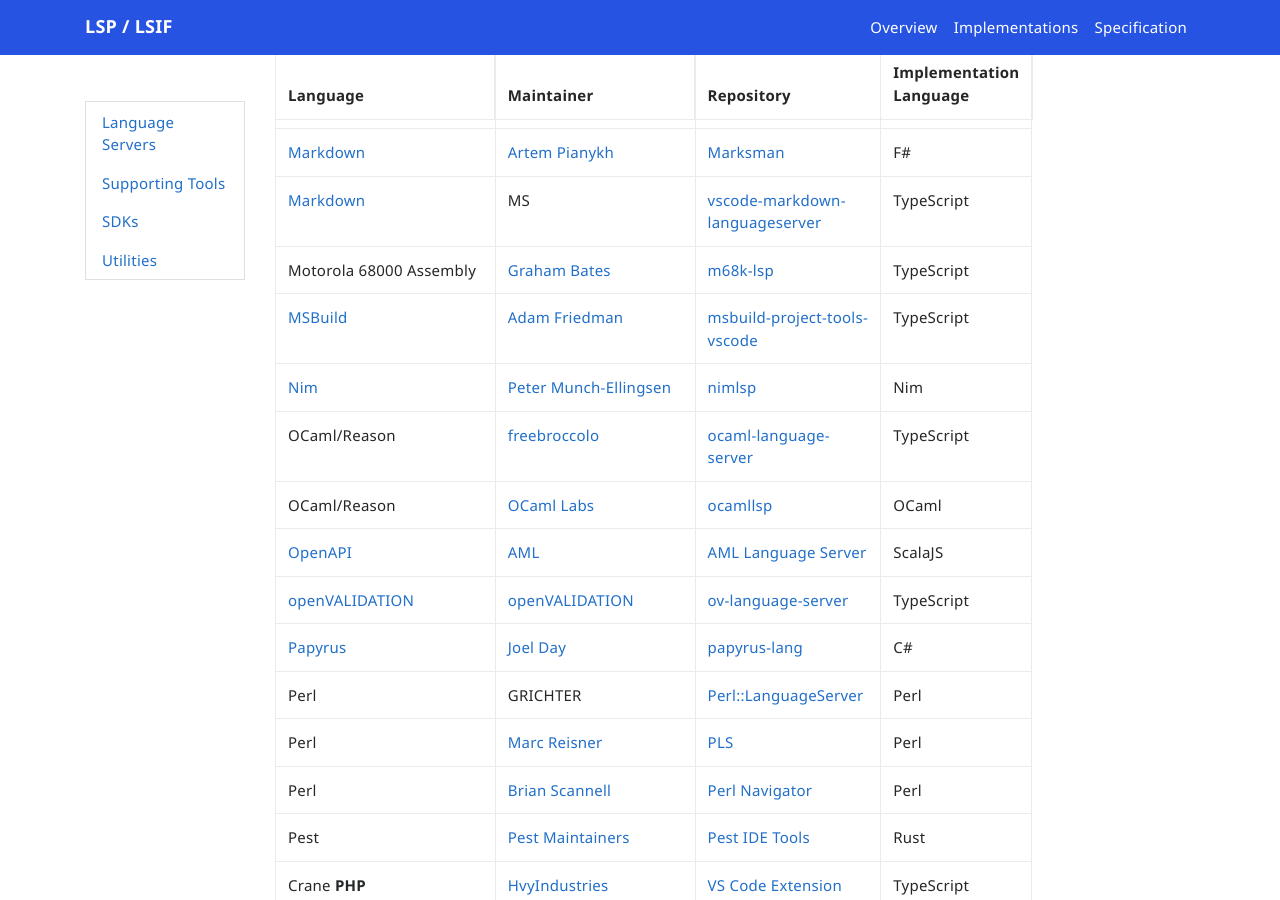
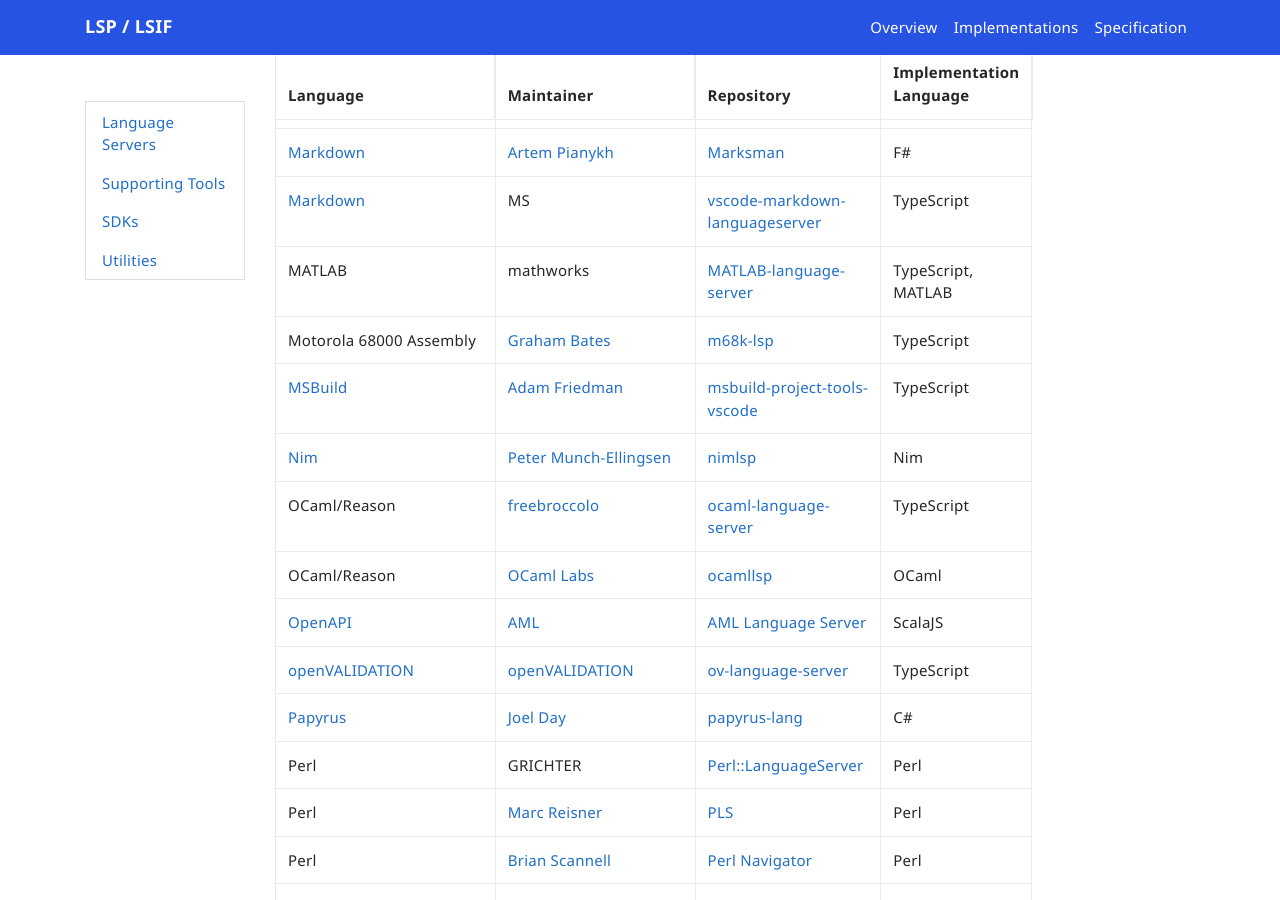
Before and after one commit to microsoft/language-server-protocol, a Jekyll site: the page built from _implementors/servers.md, in a window 1280 px wide and 900 px high, scrolled down 6275 px. Built offline with Jekyll 4.4.1, drawn with Linux system fonts in a browser that asks for light colours; nearby versions of some CDN libraries; comment, search, counter and statistics services are not loaded.

Commit message:
add matlab

```diff
--- a/_implementors/servers.md
+++ b/_implementors/servers.md
@@ -118,6 +118,7 @@
 | [IBM **LALR** Parser Generator language](https://sourceforge.net/projects/lpg/)| [kuafuwang](https://github.com/kuafuwang) | [LPG-language-server](https://github.com/kuafuwang/LPG-language-server) | C++ |
 | [Markdown](https://commonmark.org) | [Artem Pianykh](https://github.com/artempyanykh) | [Marksman](https://github.com/artempyanykh/marksman) | F# |
 | [Markdown](https://commonmark.org) | MS | [vscode-markdown-languageserver](https://github.com/microsoft/vscode/tree/main/extensions/markdown-language-features/server) | TypeScript |
+| MATLAB | mathworks | [MATLAB-language-server](https://github.com/mathworks/MATLAB-language-server) | TypeScript, MATLAB |
 | Motorola 68000 Assembly | [Graham Bates](https://github.com/grahambates) | [m68k-lsp](https://github.com/grahambates/m68k-lsp) | TypeScript |
 | [MSBuild](https://github.com/Microsoft/msbuild) | [Adam Friedman](https://github.com/tintoy) | [msbuild-project-tools-vscode](https://github.com/tintoy/msbuild-project-tools-vscode) | TypeScript |
 | [Nim](https://nim-lang.org/) | [Peter Munch-Ellingsen](https://github.com/PMunch) | [nimlsp](https://github.com/PMunch/nimlsp) | Nim |
@@ -129,7 +130,7 @@
 | Perl | GRICHTER | [Perl::LanguageServer](https://metacpan.org/pod/Perl::LanguageServer) | Perl |
 | Perl | [Marc Reisner](https://github.com/FractalBoy) | [PLS](https://github.com/FractalBoy/perl-language-server)| Perl |
 | Perl | [Brian Scannell](https://github.com/bscan) | [Perl Navigator](https://github.com/bscan/PerlNavigator)| Perl |
- | Pest | [Pest Maintainers](https://github.com/orgs/pest-parser/teams/pest-ide-tools) | [Pest IDE Tools](https://github.com/pest-parser/pest-ide-tools) | Rust |
+| Pest | [Pest Maintainers](https://github.com/orgs/pest-parser/teams/pest-ide-tools) | [Pest IDE Tools](https://github.com/pest-parser/pest-ide-tools) | Rust |
 | Crane **PHP** | [HvyIndustries](https://github.com/HvyIndustries) | [VS Code Extension](https://marketplace.visualstudio.com/items?itemName=HvyIndustries.crane) | TypeScript |
 | PHP | [Ben Mewburn](https://github.com/bmewburn) | [intelephense](https://github.com/bmewburn/vscode-intelephense) | TypeScript |
 | PHP | [Felix Becker](https://github.com/felixfbecker) | [php-language-server](https://github.com/felixfbecker/php-language-server) | PHP |
```
